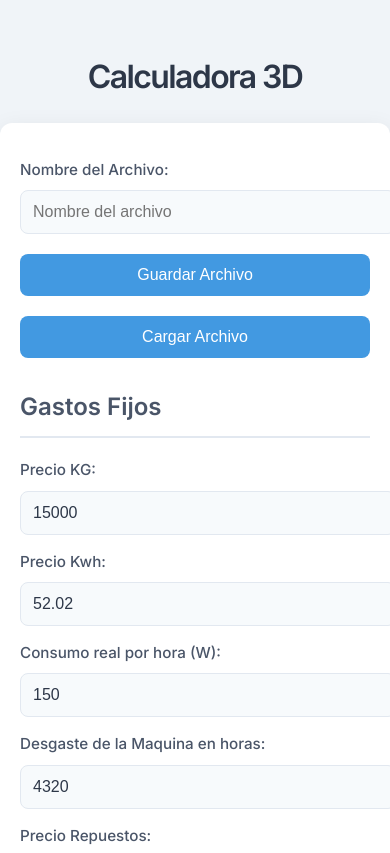
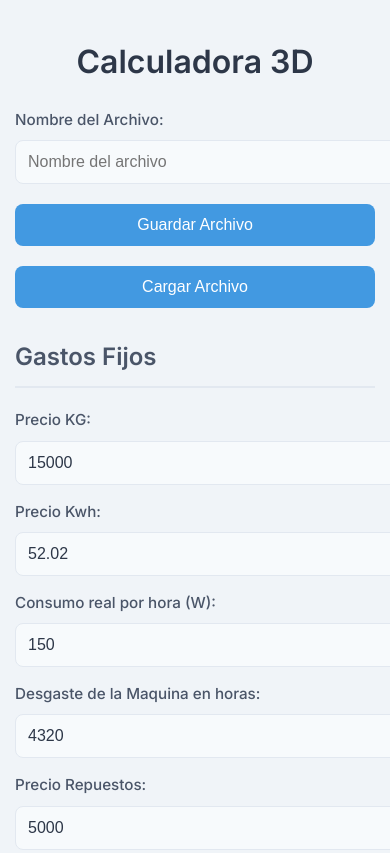
Before and after one commit to tuas/calculadora-3d, a plain HTML site: page index.html in a window 390 px wide. Shown: the top 853 px of the page. Drawn offline with Linux system fonts and the light colour scheme.

Commit message:
Update styles.css

```diff
--- a/styles.css
+++ b/styles.css
@@ -3,49 +3,37 @@ body {
     font-family: 'Inter', sans-serif;
     margin: 0;
     padding: 0;
-    background-color: #f0f4f8; /* Fondo suave y relajante */
-    color: #2d3748; /* Color de texto principal */
+    background-color: #f0f4f8;
+    color: #2d3748;
     line-height: 1.6;
 }
 
-h1, h2 {
-    color: #2d3748; /* Color oscuro pero no negro */
-    margin-bottom: 20px;
+.container {
+    max-width: 800px;
+    margin: 0 auto;
+    padding: 20px;
 }
 
 h1 {
     font-size: 2.5rem;
     text-align: center;
-    padding-top: 30px;
-    font-weight: 700;
-    letter-spacing: -0.05em;
+    color: #2d3748;
+    margin-bottom: 20px;
 }
 
 h2 {
     font-size: 1.8rem;
+    color: #4a5568;
     margin-top: 30px;
-    font-weight: 600;
-    color: #4a5568; /* Un gris más suave para los subtítulos */
     padding-bottom: 10px;
-    border-bottom: 2px solid #e2e8f0; /* Línea divisoria suave */
+    border-bottom: 2px solid #e2e8f0;
 }
 
-/* Contenedor principal */
-#calculator {
-    max-width: 800px;
-    margin: 20px auto;
-    padding: 30px;
-    background-color: #ffffff; /* Fondo blanco suave */
-    border-radius: 12px; /* Bordes más redondeados */
-    box-shadow: 0 8px 24px rgba(0, 0, 0, 0.1); /* Sombra más pronunciada */
-}
-
-/* Etiquetas y campos de entrada */
 label {
     display: block;
     margin-top: 15px;
     font-weight: 500;
-    color: #4a5568; /* Color de texto suave */
+    color: #4a5568;
     font-size: 0.95rem;
 }
 
@@ -54,35 +42,34 @@ input[type="number"] {
     width: 100%;
     padding: 12px;
     margin-top: 8px;
-    border: 1px solid #e2e8f0; /* Borde suave */
-    border-radius: 8px; /* Bordes más redondeados */
+    border: 1px solid #e2e8f0;
+    border-radius: 8px;
     font-size: 1rem;
-    color: #2d3748; /* Color de texto oscuro */
-    background-color: #f7fafc; /* Fondo de campo de entrada suave */
+    color: #2d3748;
+    background-color: #f7fafc;
     transition: border-color 0.3s ease, box-shadow 0.3s ease;
 }
 
 input[type="text"]:focus,
 input[type="number"]:focus {
-    border-color: #4299e1; /* Azul suave al enfocar */
+    border-color: #4299e1;
     outline: none;
-    box-shadow: 0 0 0 3px rgba(66, 153, 225, 0.2); /* Sombra al enfocar */
+    box-shadow: 0 0 0 3px rgba(66, 153, 225, 0.2);
 }
 
 input[readonly] {
-    background-color: #edf2f7; /* Fondo más claro para campos de solo lectura */
+    background-color: #edf2f7;
     cursor: not-allowed;
 }
 
-/* Botones */
 button {
     display: inline-block;
     padding: 12px 24px;
     margin-top: 20px;
-    background-color: #4299e1; /* Azul suave */
+    background-color: #4299e1;
     color: white;
     border: none;
-    border-radius: 8px; /* Bordes más redondeados */
+    border-radius: 8px;
     font-size: 1rem;
     font-weight: 500;
     cursor: pointer;
@@ -90,18 +77,16 @@ button {
 }
 
 button:hover {
-    background-color: #3182ce; /* Azul más oscuro al hacer hover */
-    transform: translateY(-2px); /* Efecto de elevación */
+    background-color: #3182ce;
+    transform: translateY(-2px);
 }
 
 button:active {
-    transform: translateY(0); /* Restablecer al hacer clic */
+    transform: translateY(0);
 }
 
-/* Listado de archivos */
 #fileList {
-    max-width: 800px;
-    margin: 20px auto;
+    list-style-type: none;
     padding: 0;
 }
 
@@ -110,7 +95,7 @@ button:active {
     margin: 10px 0;
     padding: 16px;
     border-radius: 8px;
-    box-shadow: 0 4px 12px rgba(0, 0, 0, 0.1); /* Sombra más pronunciada */
+    box-shadow: 0 4px 12px rgba(0, 0, 0, 0.1);
     cursor: pointer;
     transition: transform 0.2s ease, box-shadow 0.2s ease;
     display: flex;
@@ -119,31 +104,30 @@ button:active {
 }
 
 .file-item:hover {
-    transform: translateY(-3px); /* Efecto de elevación */
-    box-shadow: 0 6px 16px rgba(0, 0, 0, 0.15); /* Sombra más pronunciada al hacer hover */
+    transform: translateY(-3px);
+    box-shadow: 0 6px 16px rgba(0, 0, 0, 0.15);
 }
 
 .file-item:active {
-    transform: translateY(0); /* Restablecer al hacer clic */
+    transform: translateY(0);
 }
 
 .file-item span {
     font-weight: 500;
-    color: #4a5568; /* Color de texto suave */
+    color: #4a5568;
 }
 
 .file-item button {
-    background-color: #e53e3e; /* Rojo suave para botones de acción */
+    background-color: #e53e3e;
     padding: 8px 16px;
     font-size: 0.9rem;
     margin: 0;
 }
 
 .file-item button:hover {
-    background-color: #c53030; /* Rojo más oscuro al hacer hover */
+    background-color: #c53030;
 }
 
-/* Mensajes de alerta */
 .alert {
     padding: 12px;
     margin-top: 20px;
@@ -153,16 +137,15 @@ button:active {
 }
 
 .alert-success {
-    background-color: #48bb78; /* Verde suave */
+    background-color: #48bb78;
     color: white;
 }
 
 .alert-error {
-    background-color: #e53e3e; /* Rojo suave */
+    background-color: #e53e3e;
     color: white;
 }
 
-/* Estilos responsivos */
 @media (max-width: 768px) {
     h1 {
         font-size: 2rem;
@@ -172,8 +155,8 @@ button:active {
         font-size: 1.5rem;
     }
 
-    #calculator {
-        padding: 20px;
+    .container {
+        padding: 15px;
     }
 
     button {
```
